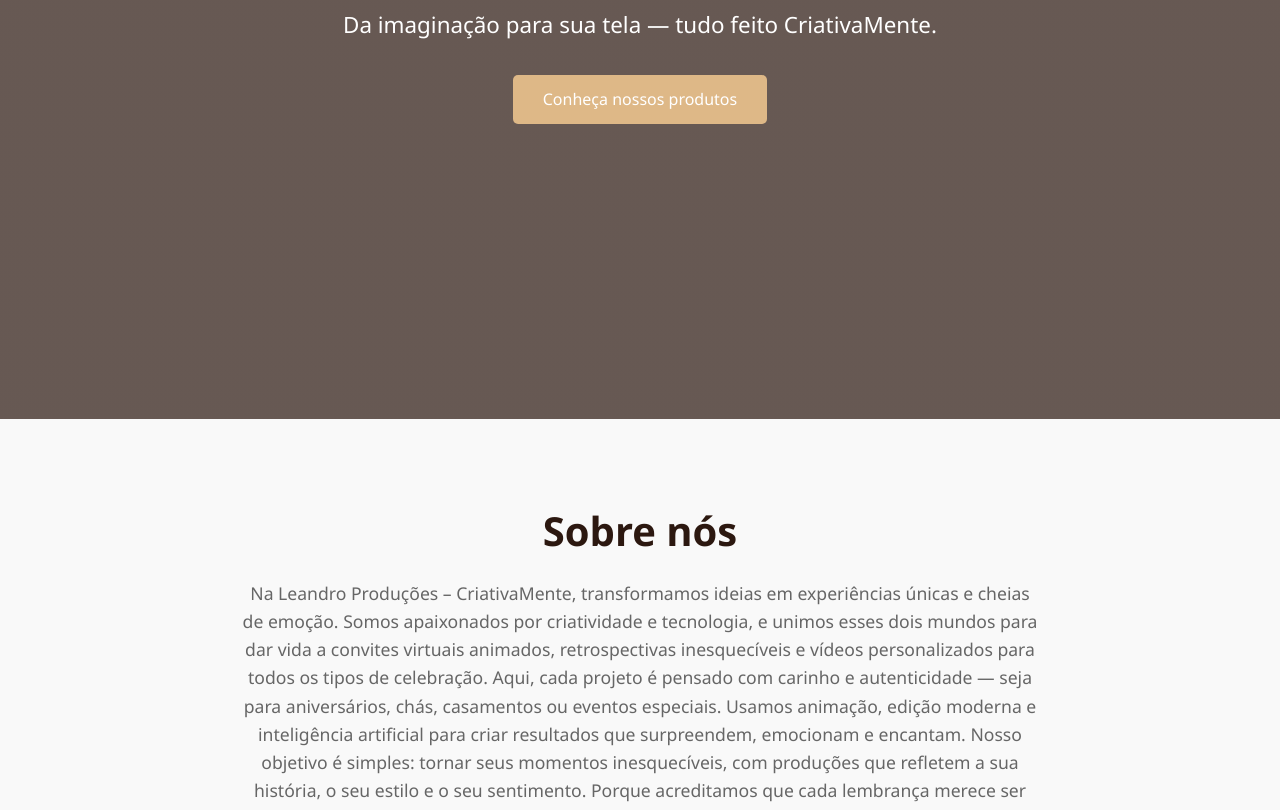
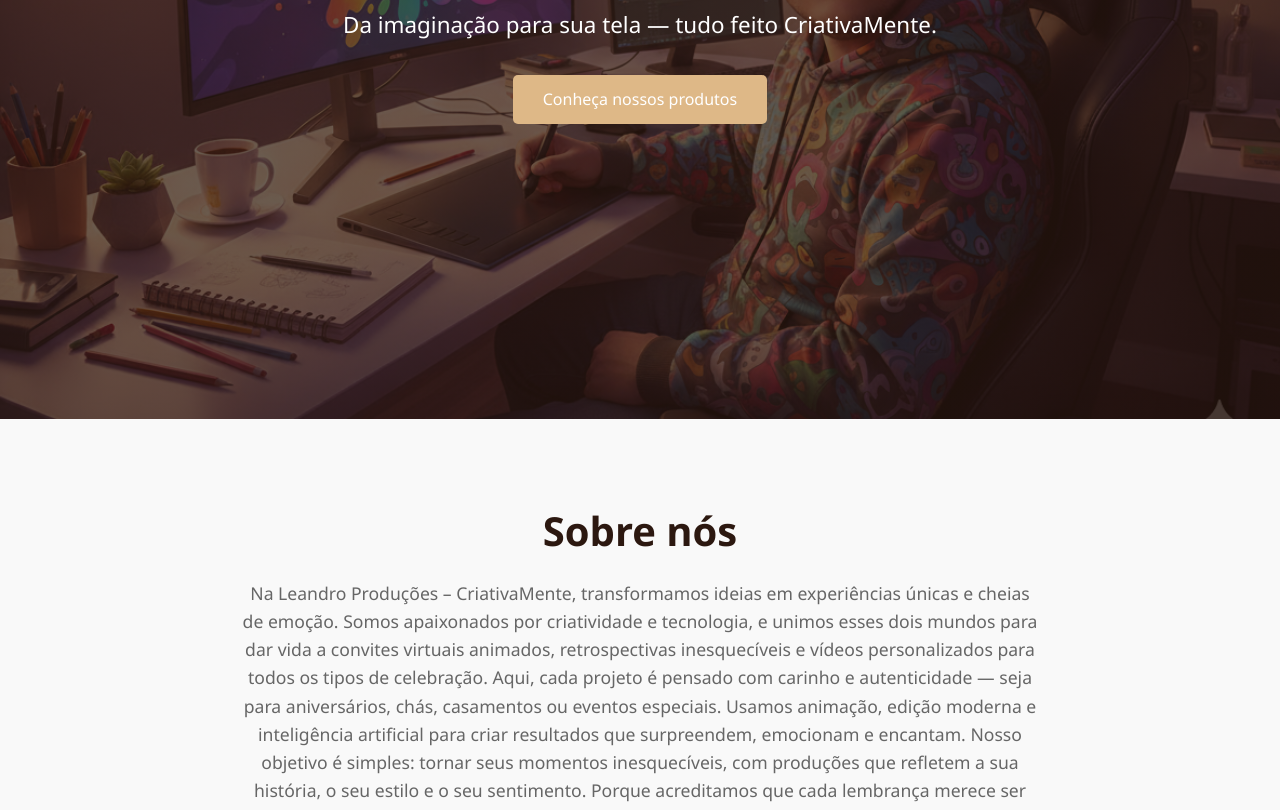
Before and after one commit to LeandroSRL/loja-criativamente, a plain HTML site: page index.html in a window 1280 px wide. Shown: the part 441-1251 px from the top of the page. Drawn offline with Linux system fonts and the light colour scheme.

Commit message:
Update styles.css

```diff
--- a/styles.css
+++ b/styles.css
@@ -58,7 +58,7 @@ header {
 
 .hero {
     background: linear-gradient(rgba(44, 24, 16, 0.7), rgba(44, 24, 16, 0.7)),
-        url('imagens/Perfil-site.png') center / cover;
+        url('Perfil-site.png') center / cover;
     height: 100vh;
     display: flex;
     align-items: center;
@@ -188,4 +188,5 @@ header {
     text-align: center;
     font-size: 2rem;
     color: #666666;
+
 }
```
